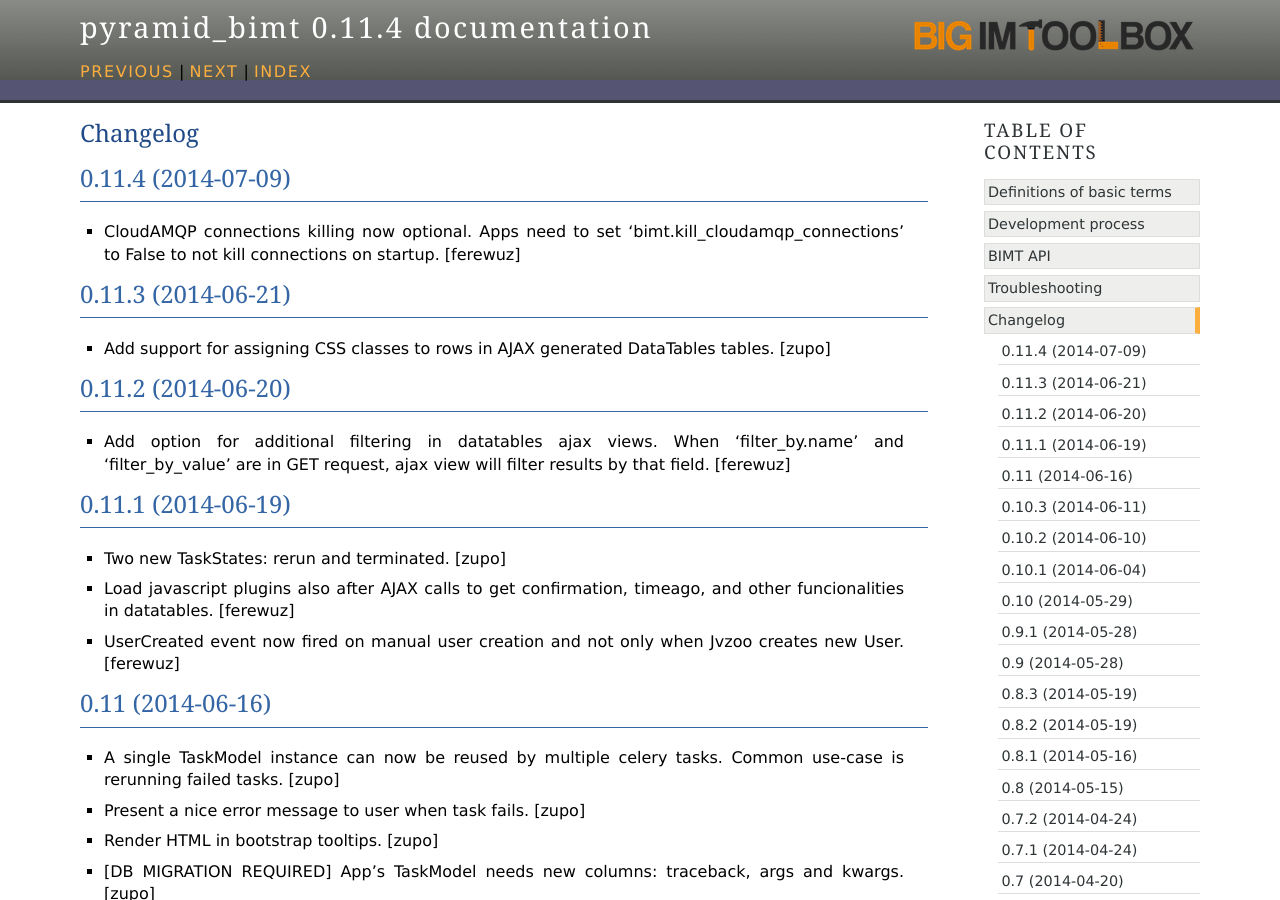
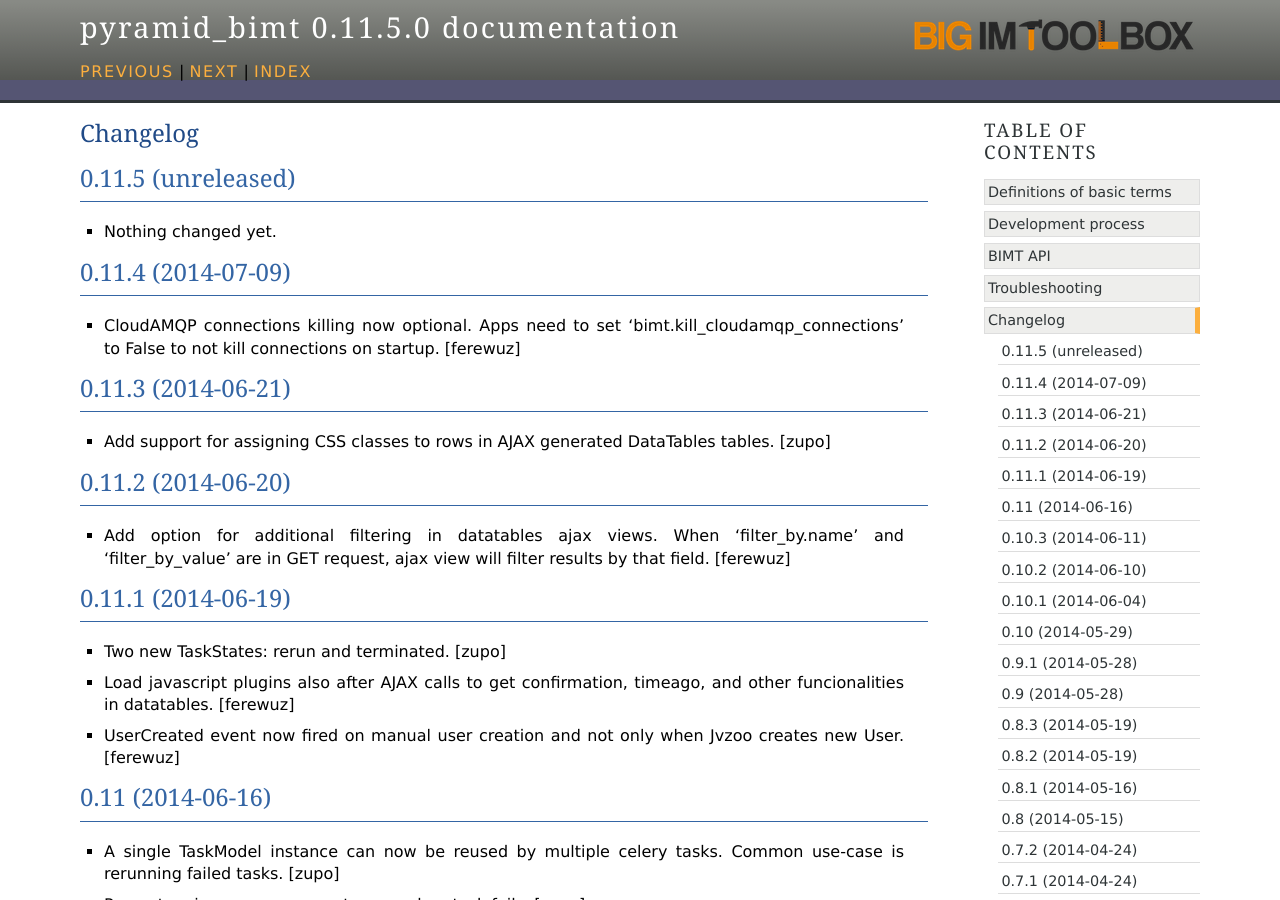
Before and after one commit to persho/pyramid_bimt, a Sphinx documentation site: the page built from docs/CHANGELOG.rst, in a window 1280 px wide and 900 px high. Built offline with Sphinx 7.4.7, drawn with Linux system fonts in a browser that asks for light colours.

Commit message:
Back to development: 0.11.5

```diff
--- a/docs/CHANGELOG.rst
+++ b/docs/CHANGELOG.rst
@@ -1,5 +1,11 @@
 Changelog
 =========
+
+
+0.11.5 (unreleased)
+-------------------
+
+- Nothing changed yet.
 
 
 0.11.4 (2014-07-09)
--- a/setup.py
+++ b/setup.py
@@ -18,7 +18,7 @@
 
 setup(
     name='pyramid_bimt',
-    version='0.11.4',
+    version='0.11.5.dev0',
     description='Base package for BIMT apps.',
     long_description=long_description,
     classifiers=[
```
